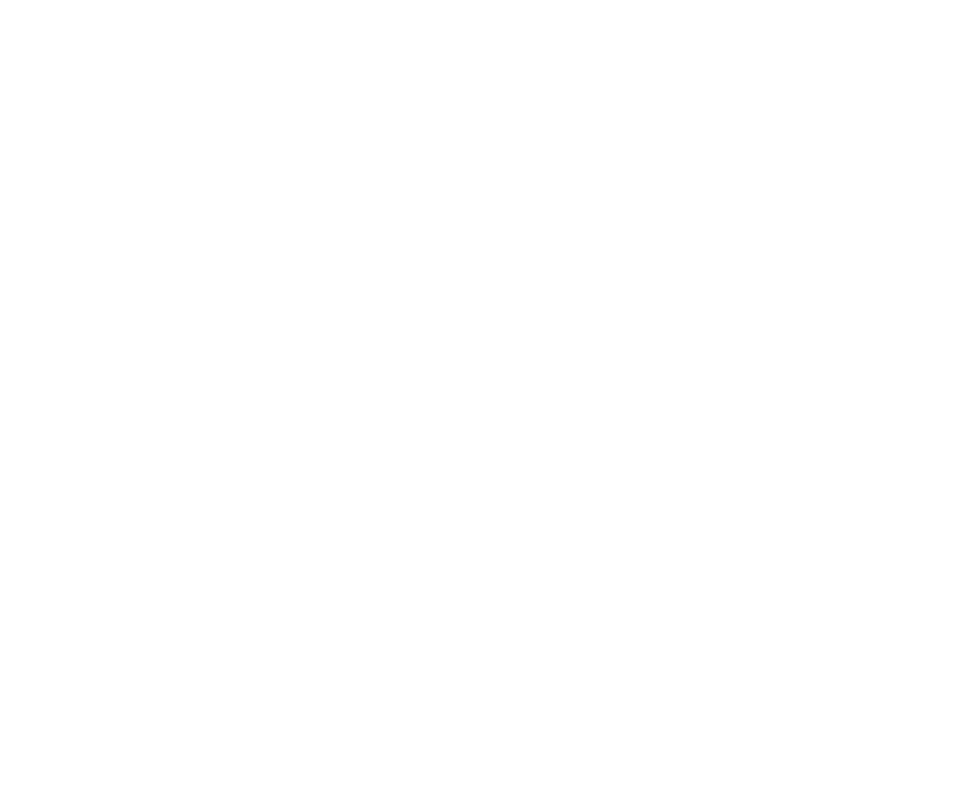
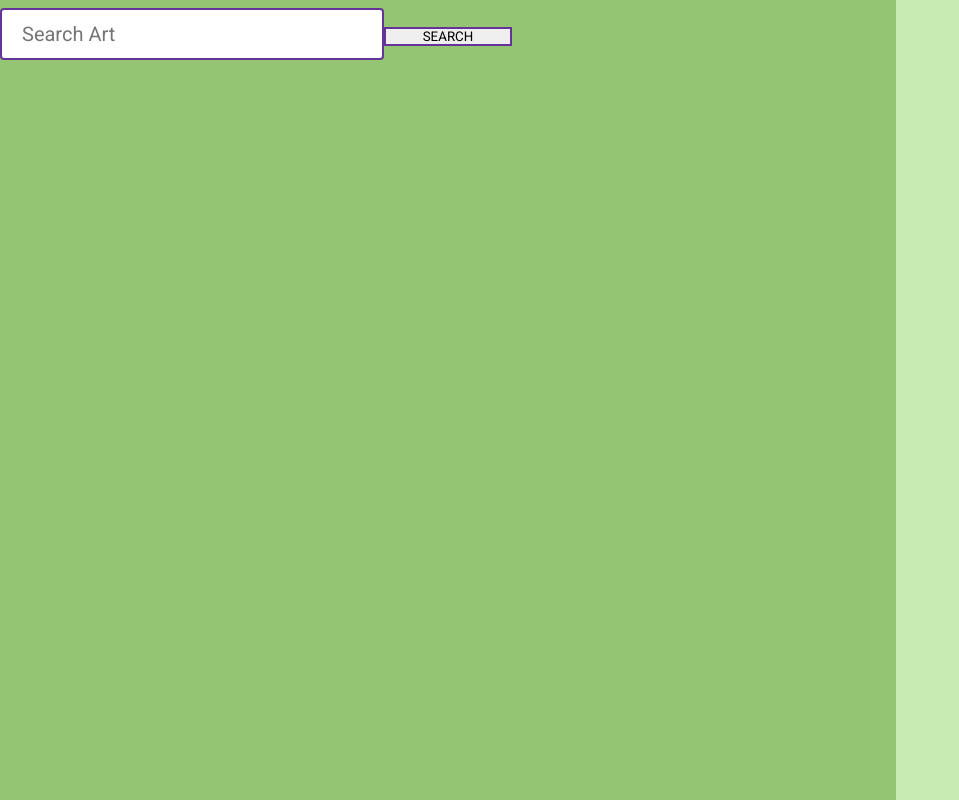
Before and after one commit to edd-ie/AI-Hub, a React (Create React App) app: page /art in a window 1280 px wide. Before the commit this address had no page. Shown: the whole page, without its empty margins (0-959 px from the left). Built offline with nearby package versions, Linux system fonts and the light colour scheme.

Commit message:
chat component search function

```diff
--- a/src/App.js
+++ b/src/App.js
@@ -2,13 +2,14 @@
 import { BrowserRouter, Route, Routes } from "react-router-dom";
 import Home from './components/Home'
 import Chat from './components/Chat'
-
+import Art from './components/Art'
 function App() {
   return (
     <BrowserRouter>
             <Routes>
                 <Route path="/" element={<Home/>}/>
                 <Route path="/chat" element={<Chat/>}/>
+                <Route path="/art" element={<Art/>}/>
             </Routes>
         </BrowserRouter>
   );
--- /dev/null
+++ b/src/components/Art.css
@@ -0,0 +1,27 @@
+
+ .art{
+    height: 100vh;
+    width: 100%;
+    background: linear-gradient(to right, #93C572 70%, #C8EBB1 30%);
+    position: relative;
+    overflow: hidden;
+ }
+
+ .art input{
+    width: 30%;
+    height: 1%;
+    border: 2px solid rebeccapurple;
+    border-radius: 4px;
+    padding: 12px 20px;
+    margin:8px 0;
+    font-size: 20px;
+
+
+ }
+
+.art button{
+    width: 10%;
+    height: 2%;
+    border: 2px solid rebeccapurple;
+
+}
--- /dev/null
+++ b/src/components/Art.js
@@ -0,0 +1,44 @@
+import './Art.css'
+
+import React, { useState, useEffect } from 'react';
+
+export default function Art(){
+    const [art, setArt] = useState([]);
+//     useEffect(() => {
+//         fetch(`https://lexica.art/api/v1/search?q=${}`)
+//         .then((res)=>res.json())
+//         .then((data)=>{setArt(data)
+//     });
+// }, []);
+
+    function searchArt(e){
+        e.preventDefault();
+        let form = e.target
+        let input = form[0].value
+        console.log(input)
+
+        fetch(`https://lexica.art/api/v1/search?q=${input}`)
+        .then((res)=>res.json())
+        .then((data)=>{})
+
+        form.reset()
+    }
+
+
+
+
+    return(
+        <div className="art">
+            <form onSubmit={searchArt}>
+                <input  type="text" placeholder="Search Art"/>
+                <button onClick={e => setArt(e.target.value)}>SEARCH</button>
+            </form>
+
+
+
+
+
+
+        </div>
+    )
+}
--- a/src/components/Home.js
+++ b/src/components/Home.js
@@ -17,6 +17,8 @@
                     <ul>
                         <li><Link to="/">Home</Link></li>
                         <li><Link to="/chat">Chat</Link></li>
+
+                        <li><Link to="/art">Art</Link></li>
                     </ul>
                     <img id="logo" src="https://img.icons8.com/ios-filled/100/null/artificial-intelligence.png" alt=""/>
                 </nav>
@@ -52,10 +54,11 @@
                         </div>
                     </div>
                     <div className="box">
-
+                        <Link to="/art">
                             <div className="image">
                                 <img src={require("../images/paint.png")} alt=""/>
                             </div>
+                        </Link>
                         <div className="inner-box">
                             <h3>Art</h3>
                             <p>Generate art.</p>
--- a/src/components/chatSect.js
+++ b/src/components/chatSect.js
@@ -61,7 +61,7 @@
 
     let chatLog = chatReply.map((chat, index) => {
         console.log("file: chatSect.js:60 -> chatLog -> index:", index);
-        if (chatReply.length == 0) {return 0}
+        if (chatReply.length === 0) {return 0}
         return(
             <>
                 <div className="chat-msg reply" key={'user'+index}>
```
